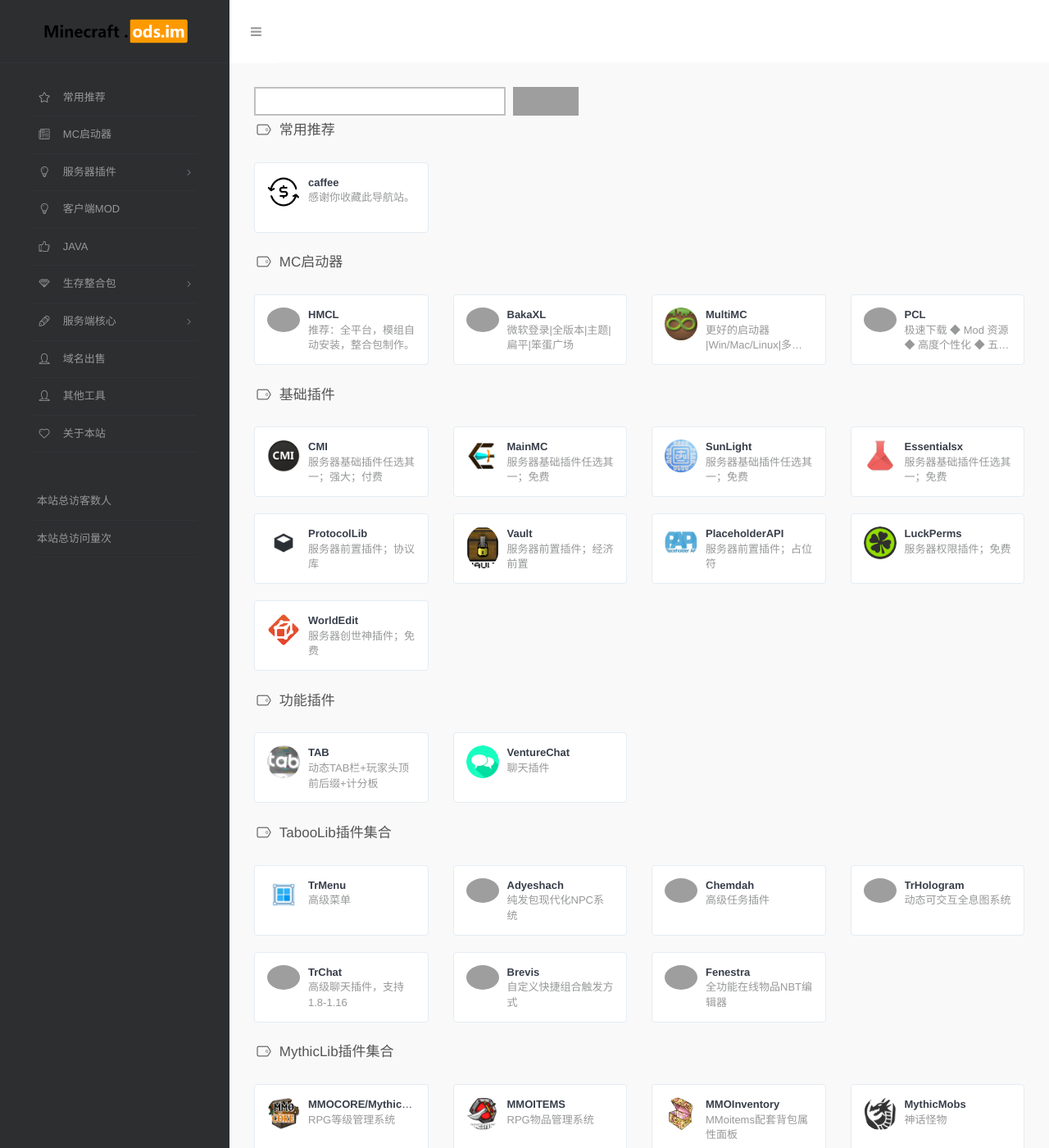
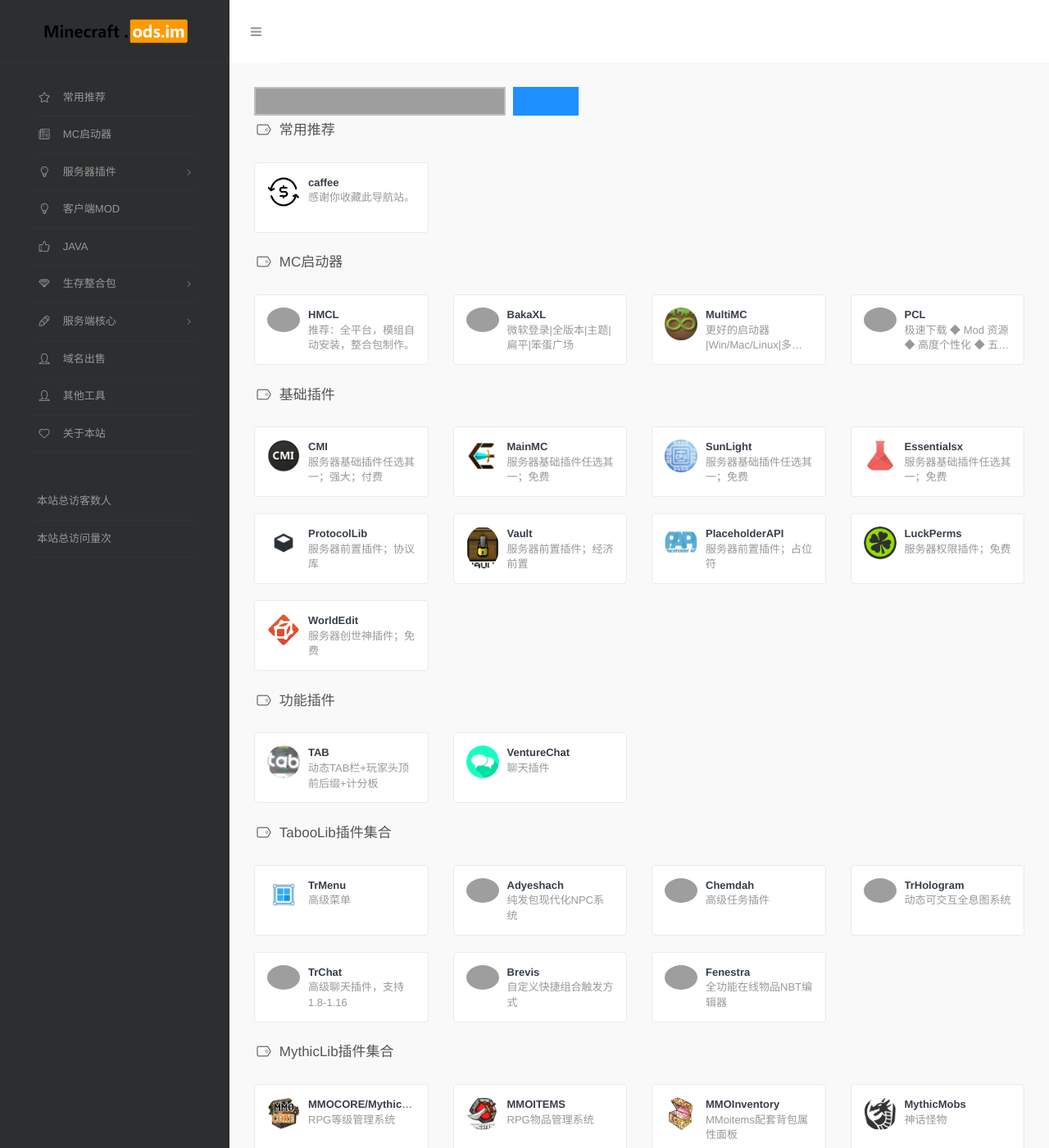
Before and after one commit to vlian5/Minecraft, a Jekyll site: the page built from index.html, in a window 1280 px wide and 1400 px high. Shown: the whole window at 82% size. Built offline with Jekyll 4.4.1, drawn with Linux system fonts in a browser that asks for light colours; comment, search, counter and statistics services are not loaded; grey boxes are pictures that could not be loaded.

Commit message:
Update index.html

```diff
--- a/index.html
+++ b/index.html
@@ -105,12 +105,22 @@
 	<style type="text/css">
 	#baidu{white-space:nowrap}
 	#baidu form{margin:0;padding:0}
-	#baidu_keyword{width:307px;height:35px;line-height:35px;font:14px arial;padding:
-	2px 5px;margin-right:5px;border:2px solid #c0c0c0;outline:0;vertical-align:middle;}	#baidu_submit{width:80px;height:35px;line-height:35px;border:0;background:url(http://img.baidu.com/img/logo-80px.gif) ;font-weight:bold;font:bold 14px arial;padding:0;padding-top:3px\9;cursor:pointer;vertical-align:middle}
+	#baidu_keyword{width:307px;height:35px;line-height:35px;font:14px arial;padding: 2px 5px;margin-right:5px;border:2px solid #c0c0c0;outline:0;vertical-align:middle;}
+	#baidu_keyword{background:url(http://img.baidu.com/img/logo-80px.gif) no-repeat left center;}
+	#baidu_submit{width:80px;height:35px;line-height:35px;border:0;background: #1e90ff;font-weight:bold;font:bold 14px arial;padding:0;padding-top:3px\9;cursor:pointer;vertical-align:middle}
 	</style>
 	<div id="baidu">
 		<form action="https://www.baidu.com/s" target="_blank" id="baiduform">
-			<input type="text" autocomplete="off" name="wd" id="baidu_keyword">
+			<input type="text" class="s_ipt" name="wd" id="baidu_keyword" maxlength="100" autocomplete="off">
+			<input type="hidden" name="rsv_spt" value="1">
+			<input type="hidden" name="rsv_iqid" value="0xcac23f80001fc5c7">
+			<input type="hidden" name="issp" value="1">
+			<input type="hidden" name="f" value="8"><input type="hidden" name="rsv_bp" value="0">
+			<input type="hidden" name="rsv_idx" value="2">
+			<input type="hidden" name="ie" value="utf-8">
+			<input type="hidden" name="rqlang" value="">
+			<input type="hidden" name="tn" value="baiduhome_pg" />
+			<input type="hidden" name="ch" value="">
 			<input type="submit" id="baidu_submit" value="">
 		</form>
 	</div>
```
